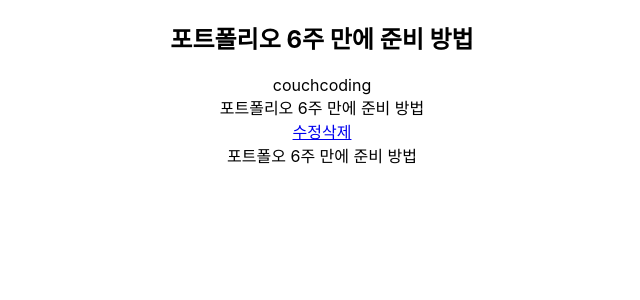
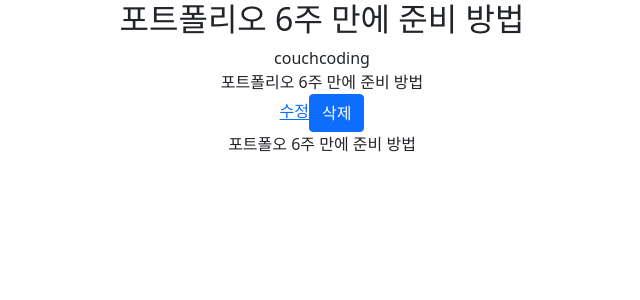
Before and after one commit to hjeomdev/Board, a React (Create React App) app: page /posts/1 in a window 1280 px wide. Shown: the top 300 px of the page, without its empty margins (318-958 px from the left). Built offline with nearby package versions, Linux system fonts and the light colour scheme; data requests are answered from the project's data file.

Commit message:
[UPDATE] 삭제

```diff
--- a/db.json
+++ b/db.json
@@ -30,22 +30,6 @@
       "body": "asdf",
       "tags": "asdf",
       "id": 4
-    },
-    {
-      "title": "sadf",
-      "author": "sadf",
-      "published_at": "sdf",
-      "body": "dd",
-      "tags": "d",
-      "id": 5
-    },
-    {
-      "title": "sdf",
-      "author": "asdf",
-      "published_at": "asdf",
-      "body": "sdf",
-      "tags": "de",
-      "id": 6
     }
   ]
 }
--- a/src/js/post/newPost.js
+++ b/src/js/post/newPost.js
@@ -1,7 +1,11 @@
 import React, { useState, useEffect }  from "react";
+
 import { useParams } from "react-router-dom"
+
 import axios from 'axios';
+
 import { Button, Form } from 'react-bootstrap';
+import 'bootstrap/dist/css/bootstrap.min.css';
 
 function NewPost() {
 
--- a/src/js/post/post.js
+++ b/src/js/post/post.js
@@ -1,10 +1,19 @@
 import React, { useState, useEffect }  from "react";
+
 import { Link, useParams } from "react-router-dom"
+
+import { Button, Modal } from 'react-bootstrap';
+import 'bootstrap/dist/css/bootstrap.min.css';
+
 import axios from 'axios';
 
 const Post = () => {
 
     const params = useParams();
+    const [deleteModal, setDeleteModal] = useState(false);
+    const handleCloseDeleteModal = () => setDeleteModal(false);
+    const handleShowDeleteModal = () => setDeleteModal(true);
+
     const [post, setPost] = useState({
         title: "",
         author: "",
@@ -31,6 +40,16 @@ const Post = () => {
         getContent()
     }, []);
 
+    function deleteContent() {
+        axios.delete('http://localhost:3000/posts/' + params.postId)
+            .then((res) => {
+                handleCloseDeleteModal();
+                window.location.href="/posts";
+            }).catch(error => {
+                console.log(error.response)
+            });
+    }
+
 
     return (
         <div className="post">
@@ -44,7 +63,7 @@ const Post = () => {
             <div className="published_at">{post.published_at}</div>
 
             <Link to={`/new/${params.postId}`}>수정</Link>
-            <Link to={`/delete/${params.postId}`}>삭제</Link>
+            <Button onClick={handleShowDeleteModal}>삭제</Button>
 
             <div className="body">{post.body}</div>
 
@@ -56,6 +75,23 @@ const Post = () => {
                 )
             } */}
             </div>
+
+            <div className="deleteModal">
+                <Modal show={deleteModal} onHide={handleCloseDeleteModal}>
+                <Modal.Header closeButton>
+                    <Modal.Title>포스트 삭제</Modal.Title>
+                </Modal.Header>
+
+                <Modal.Body>
+                    <p>정말로 삭제하시겠습니까?</p>
+                </Modal.Body>
+
+                <Modal.Footer>
+                    <Button variant="secondary" onClick={handleCloseDeleteModal}>취소</Button>
+                    <Button variant="primary" onClick={deleteContent}>삭제</Button>
+                </Modal.Footer>
+                </Modal>
+            </div>
         </div>
     );
 }
```
